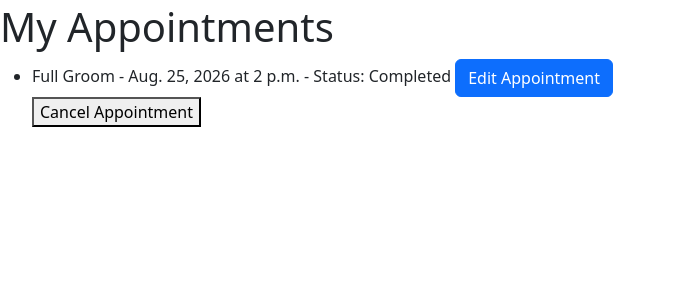
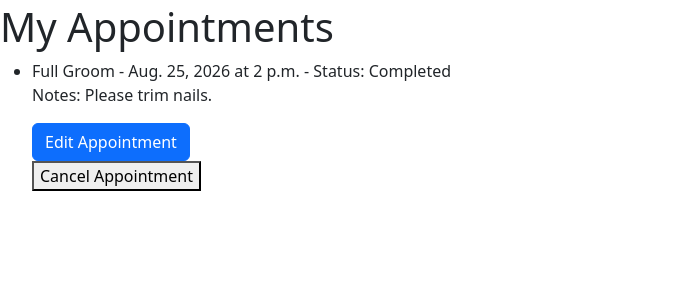
Before and after one commit to tadavis25/bark-n-meow-groomers, a Django app: page /my-appointments/ in a window 1280 px wide. Shown: the part 53-356 px from the top of the page, without its empty margins (0-673 px from the left). Run offline with Django 5.2, Linux system fonts and the light colour scheme; a user stored in the database is signed in; data comes from the database, SQL or seed files in the repository; both versions use the stored data as it was after the commit.

Commit message:
Display appointment notes on my appointments page

```diff
--- a/templates/my_appointments.html
+++ b/templates/my_appointments.html
@@ -5,6 +5,9 @@
     <ul>
         {% for appointment in appointments %}
             <li>{{ appointment.service.name }} - {{appointment.appointment_date }} at {{appointment.appointment_time }} - Status: {{ appointment.get_status_display }}
+                {% if appointment.notes %}
+                    <p>Notes: {{ appointment.notes }}</p>
+                {% endif %}
                 <a href="{% url 'edit_appointment' appointment.id %}" class="btn btn-primary">Edit Appointment</a>
                 <form method="post" action="{% url 'cancel_appointment' appointment.id %}">
                     {% csrf_token %}
```
Also changed, not shown: db.sqlite3.
